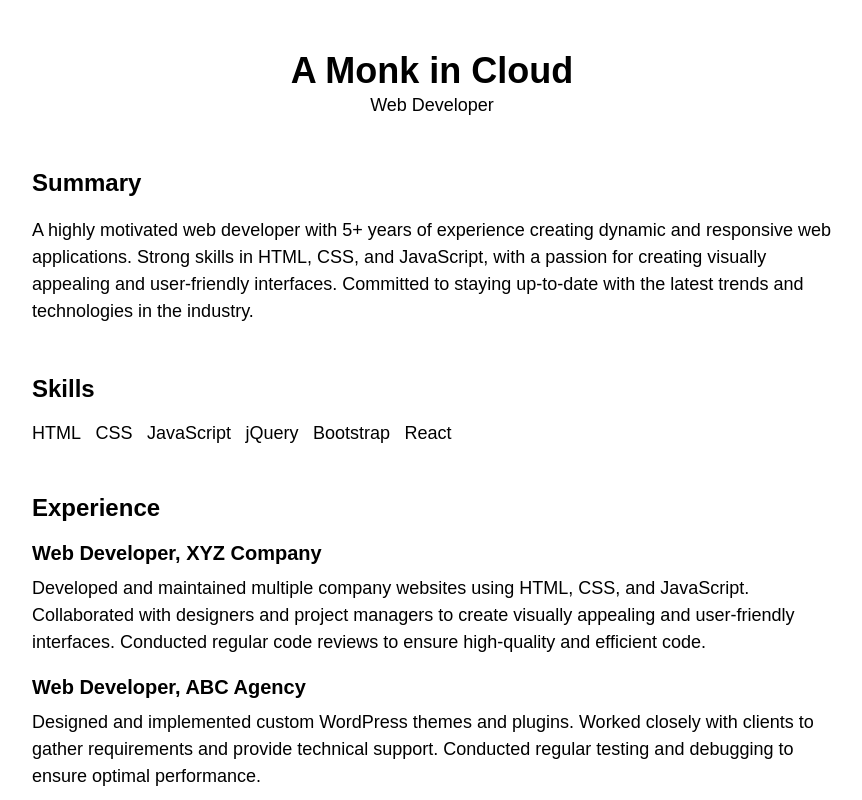
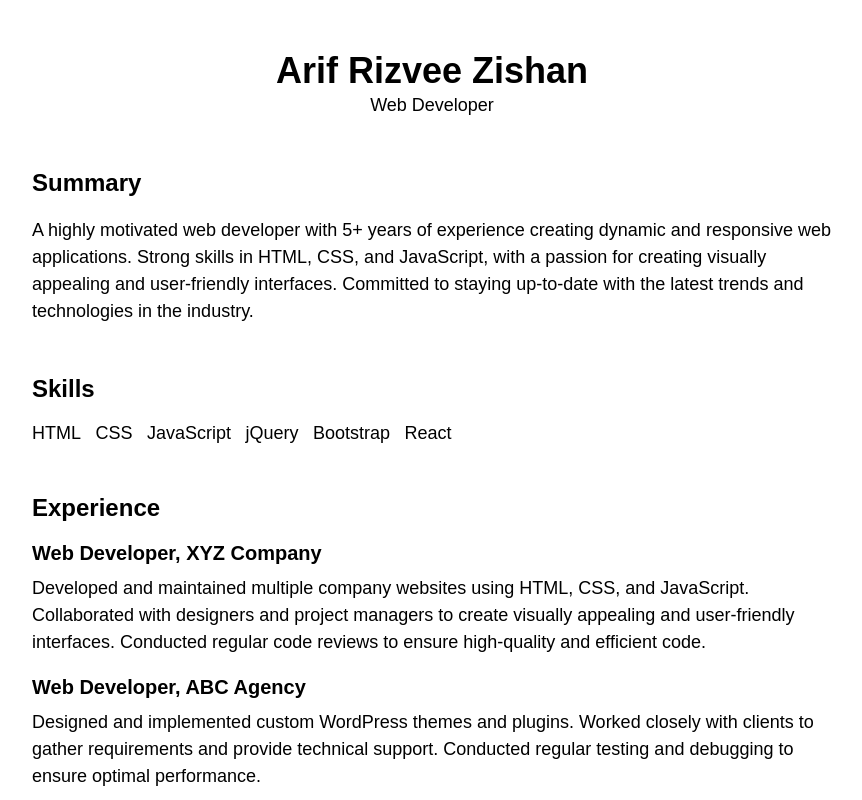
Before and after one commit to zishan07cse/Git-action-test, a plain HTML site: page index.html in a window 1280 px wide. Shown: the top 800 px of the page, without its empty margins (208-1070 px from the left). Drawn offline with Linux system fonts and the light colour scheme.

Commit message:
Update index.html

```diff
--- a/index.html
+++ b/index.html
@@ -7,7 +7,7 @@
 <body>
 	<div class="container">
 		<header>
-			<h1>A Monk in Cloud</h1>
+			<h1>Arif Rizvee Zishan</h1>
 			<p>Web Developer</p>
 		</header>
 		<section>
```
